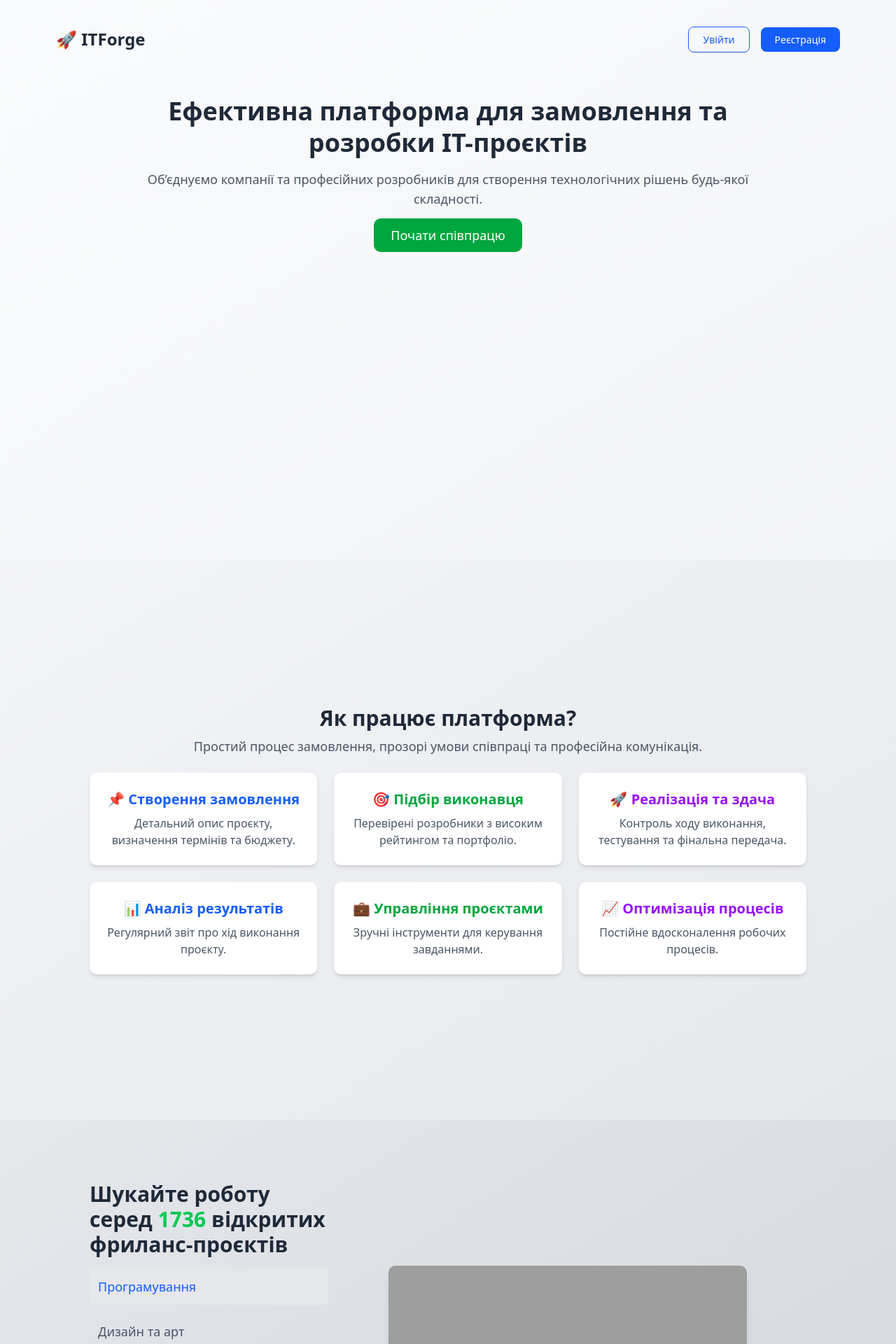
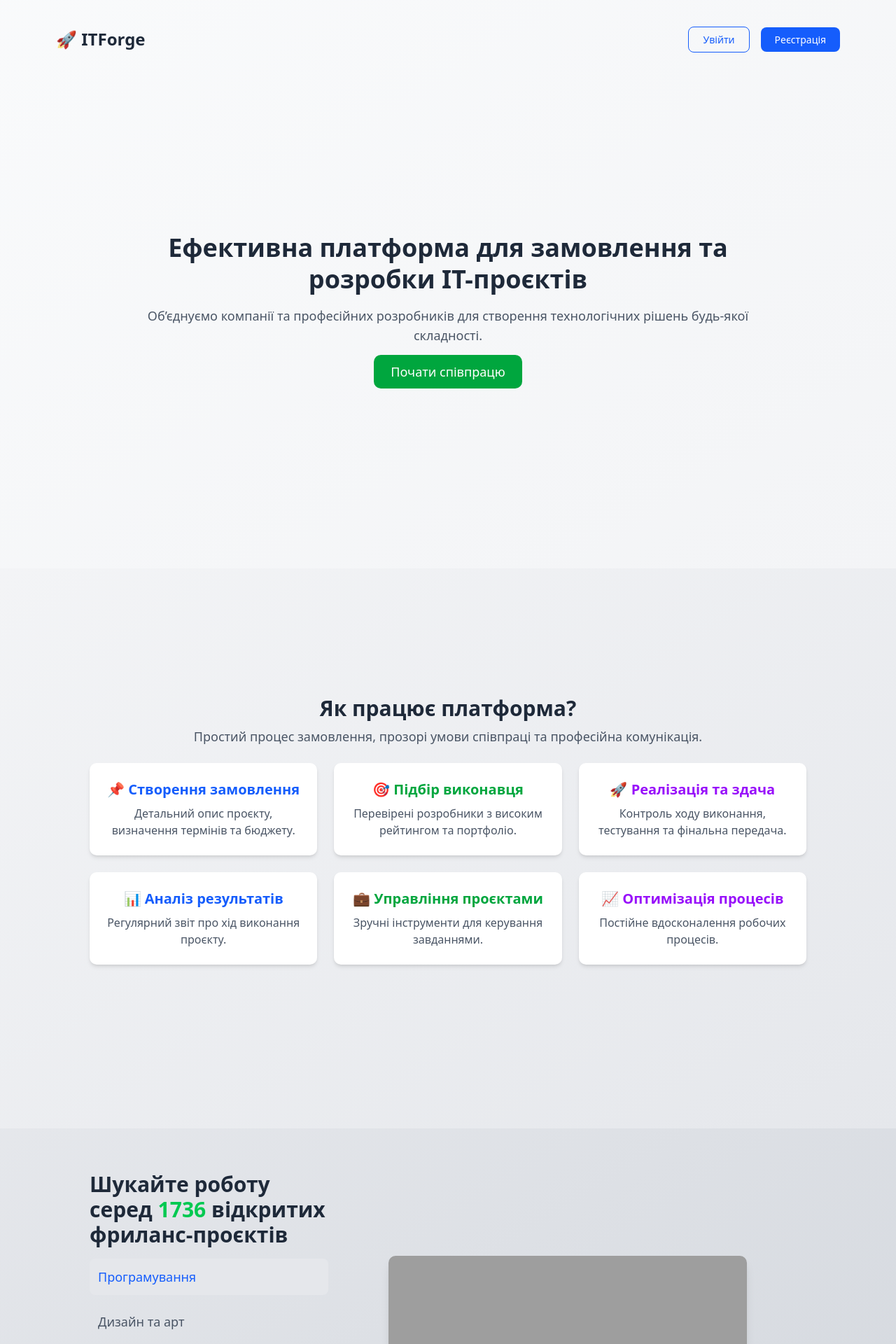
Before and after one commit to NightFury545/ITForge, a Laravel app: page / in a window 1280 px wide. Shown: the top 1920 px of the page at 70% size. Run offline with Laravel 12, Linux system fonts and the light colour scheme; style sheets or scripts are compiled from the project's sources; some libraries are stand-ins or nearby versions; some web fonts are replaced; grey boxes are pictures that could not be loaded.

Commit message:
Project page added

```diff
--- a/resources/js/pages/welcome.tsx
+++ b/resources/js/pages/welcome.tsx
@@ -30,6 +30,7 @@ export default function Welcome() {
             <div className="flex flex-col">
                 {/* Головний блок */}
                 <div className="min-h-screen bg-gradient-to-br from-gray-50 to-gray-100 dark:from-gray-900 dark:to-gray-800 p-6 text-[#1b1b18] dark:text-[#EDEDEC]">
+                    {/* Header зверху */}
                     <header className="w-full max-w-6xl mx-auto flex justify-between items-center p-4">
                         <h2 className="text-2xl font-bold text-gray-800 dark:text-white">🚀 ITForge </h2>
                         <div className="space-x-4">
@@ -50,7 +51,9 @@ export default function Welcome() {
                         </div>
                     </header>
 
-                    <main className="text-center mt-12 max-w-4xl mx-auto">
+                    {/* Основний контент по центру */}
+                    <div className="flex items-center justify-center h-[calc(100vh-100px)]">
+                        <main className="text-center max-w-4xl mx-auto">
                             <h1 className="text-4xl font-bold text-gray-800 dark:text-white leading-tight">
                                 Ефективна платформа для замовлення та розробки IT-проєктів
                             </h1>
@@ -70,9 +73,11 @@ export default function Welcome() {
                             </div>
                         </main>
                     </div>
+                </div>
 
                 {/* Опис можливостей */}
-                <div className="min-h-screen flex items-center justify-center bg-gradient-to-br from-gray-100 to-gray-200 dark:from-gray-800 dark:to-gray-700 p-6">
+                <div className="min-h-screen bg-gradient-to-br from-gray-100 to-gray-200 dark:from-gray-800 dark:to-gray-700 p-6">
+                    <div className="flex items-center justify-center h-[calc(100vh-100px)]">
                         <section className="max-w-5xl mx-auto text-center">
                             <h2 className="text-3xl font-semibold text-gray-800 dark:text-white">Як працює платформа?</h2>
                             <p className="mt-2 text-lg text-gray-600 dark:text-gray-300">
@@ -108,9 +113,11 @@ export default function Welcome() {
                             </div>
                         </section>
                     </div>
+                </div>
 
                 {/* Секція з категоріями */}
-                <div className="min-h-screen flex items-center justify-center bg-gradient-to-br from-gray-200 to-gray-300 dark:from-gray-900 dark:to-gray-800 p-6">
+                <div className="min-h-screen bg-gradient-to-br from-gray-200 to-gray-300 dark:from-gray-900 dark:to-gray-800 p-6">
+                    <div className="flex items-center justify-center h-[calc(100vh-100px)]">
                         <section className="max-w-5xl mx-auto flex flex-col md:flex-row">
                             <div className="md:w-1/3">
                                 <h2 className="text-3xl font-semibold text-gray-800 dark:text-white mb-4">Шукайте роботу серед <span className="text-green-500">1736</span> відкритих фриланс-проєктів</h2>
@@ -137,9 +144,11 @@ export default function Welcome() {
                             </div>
                         </section>
                     </div>
+                </div>
 
                 {/* Безпека та надійність */}
-                <div className="min-h-screen flex items-center justify-center bg-gradient-to-br from-gray-300 to-gray-400 dark:from-gray-900 dark:to-gray-800 p-6">
+                <div className="min-h-screen bg-gradient-to-br from-gray-300 to-gray-400 dark:from-gray-900 dark:to-gray-800 p-6">
+                    <div className="flex items-center justify-center h-[calc(100vh-100px)]">
                         <section className="max-w-5xl mx-auto text-center">
                             <h2 className="text-3xl font-semibold text-gray-800 dark:text-white">Безпечне та надійне середовище</h2>
                             <p className="mt-2 text-lg text-gray-600 dark:text-gray-300">
@@ -154,6 +163,7 @@ export default function Welcome() {
                                 Ми прагнемо забезпечити найвищий рівень безпеки для наших користувачів, щоб ви могли зосередитися на своїх проєктах.
                             </p>
                         </section>
+                    </div>
                 </div>
 
                 {/* Футер */}
```
Lines whose indentation alone changed are shown as unchanged.
